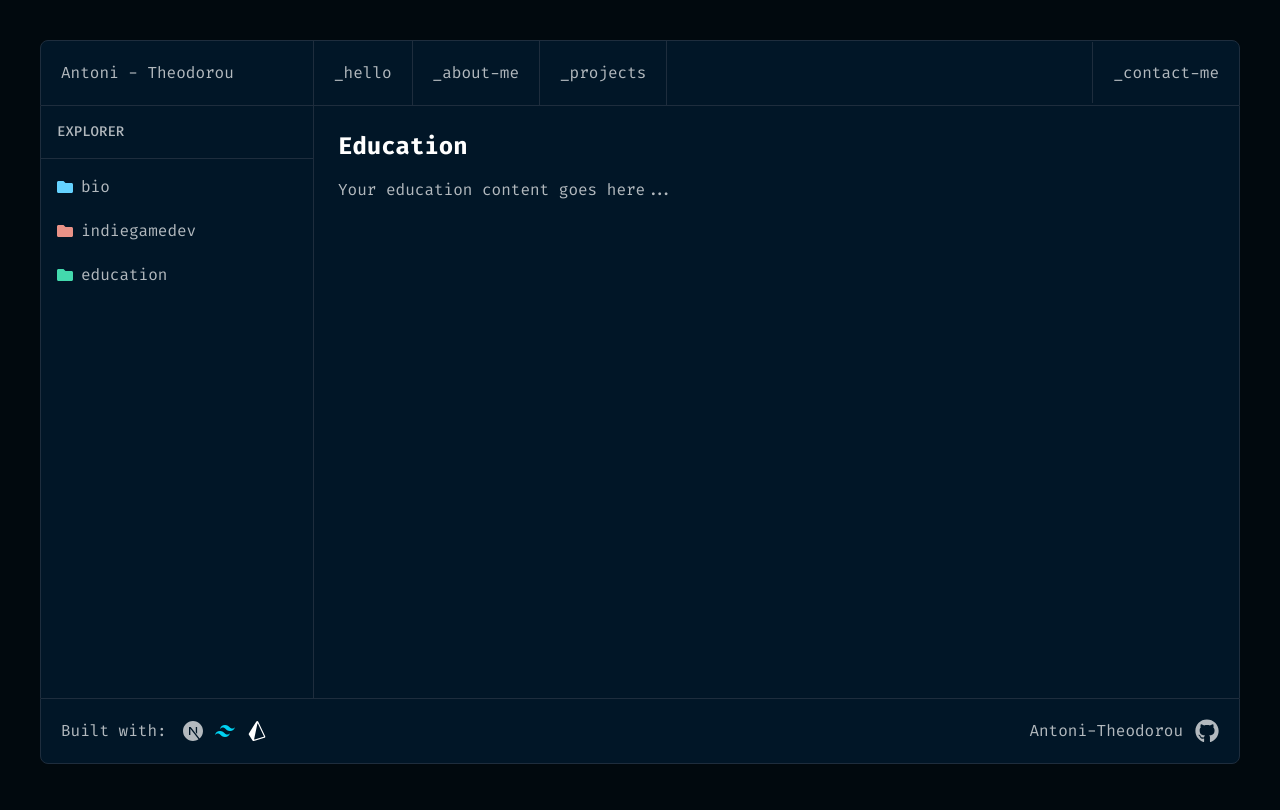
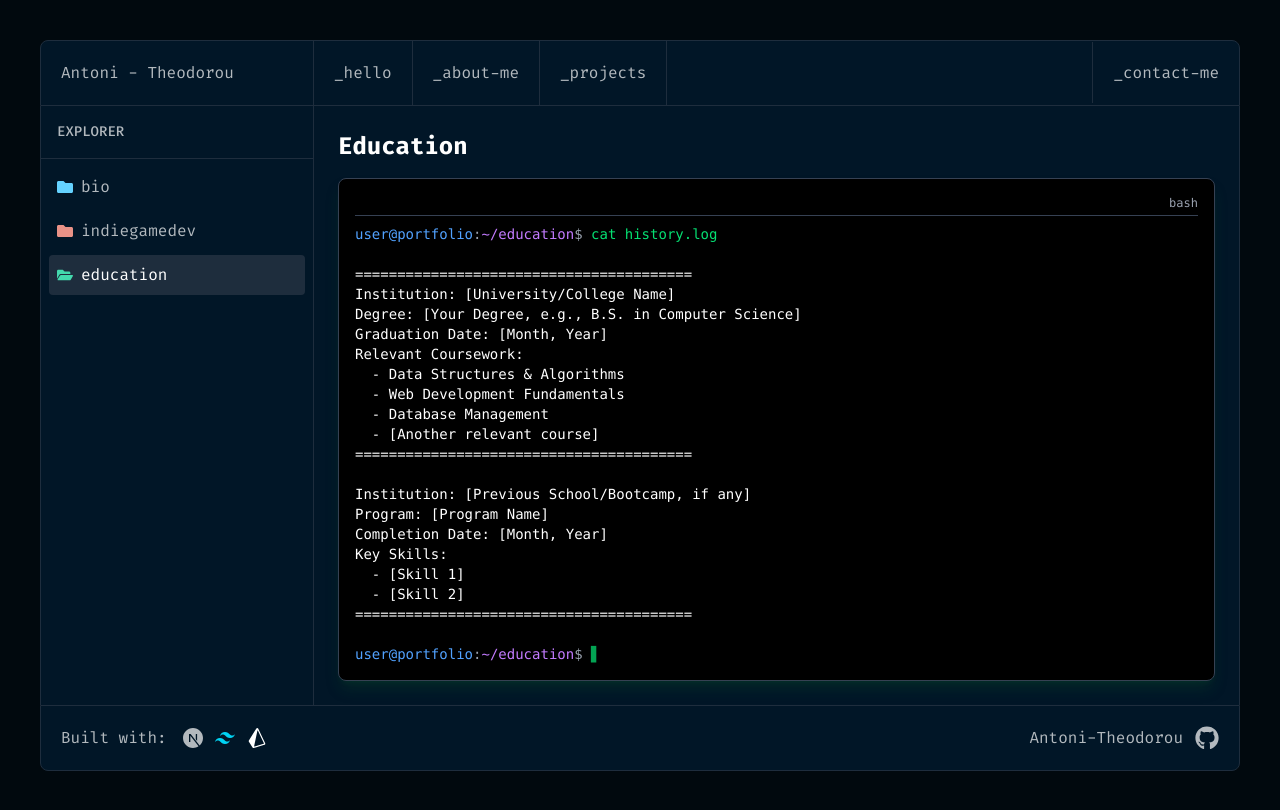
Before and after one commit to TheoToni/portfolio, a Next.js app: page /about/education in a window 1280 px wide. Built offline with nearby package versions, Linux system fonts and the light colour scheme.

Commit message:
feat(education): enhance education page with ConsoleBox component
Replace static content with a dynamic ConsoleBox component to display education details in a more interactive and visually appealing format. Also, correct the currentPage prop in the Sidebar component for accurate navigation.

```diff
--- a/src/app/about/education/page.tsx
+++ b/src/app/about/education/page.tsx
@@ -1,15 +1,51 @@
 import Sidebar from "@/app/components/sidebar";
+import ConsoleBox from "@/app/components/ConsoleBox"; // Import the ConsoleBox component
 
 export default function Page() {
   return (
     <div className="flex flex-col lg:flex-row min-h-[calc(100vh-13rem)]">
-      <Sidebar currentPage="education" />
+      {/* Corrected currentPage prop */}
+      <Sidebar currentPage="/about/education" />
 
       <main className="flex-1 p-6">
         <h1 className="text-2xl font-bold text-white mb-4">Education</h1>
-        <div className="text-white/70">
-          <p>Your education content goes here...</p>
-        </div>
+        {/* Use the ConsoleBox component for education details */}
+        <ConsoleBox command="cat history.log" promptPath="~/education">
+          ========================================
+          <br />
+          Institution: [University/College Name]
+          <br />
+          Degree: [Your Degree, e.g., B.S. in Computer Science]
+          <br />
+          Graduation Date: [Month, Year]
+          <br />
+          Relevant Coursework:
+          <br />
+          &nbsp;&nbsp;- Data Structures & Algorithms
+          <br />
+          &nbsp;&nbsp;- Web Development Fundamentals
+          <br />
+          &nbsp;&nbsp;- Database Management
+          <br />
+          &nbsp;&nbsp;- [Another relevant course]
+          <br />
+          ========================================
+          <br />
+          <br />
+          Institution: [Previous School/Bootcamp, if any]
+          <br />
+          Program: [Program Name]
+          <br />
+          Completion Date: [Month, Year]
+          <br />
+          Key Skills:
+          <br />
+          &nbsp;&nbsp;- [Skill 1]
+          <br />
+          &nbsp;&nbsp;- [Skill 2]
+          <br />
+          ========================================
+        </ConsoleBox>
       </main>
     </div>
   );
```
